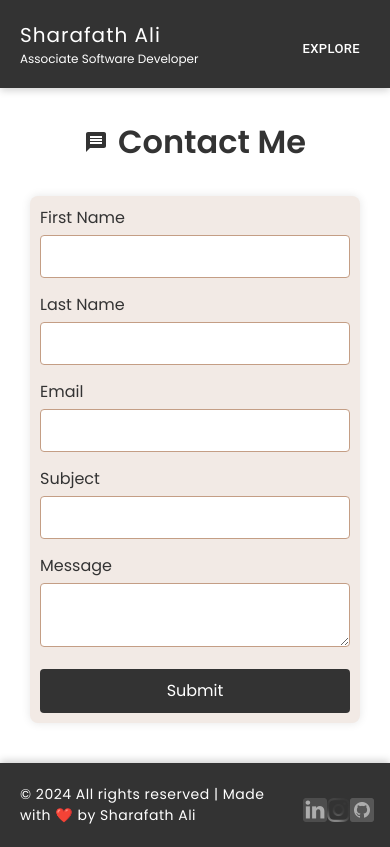
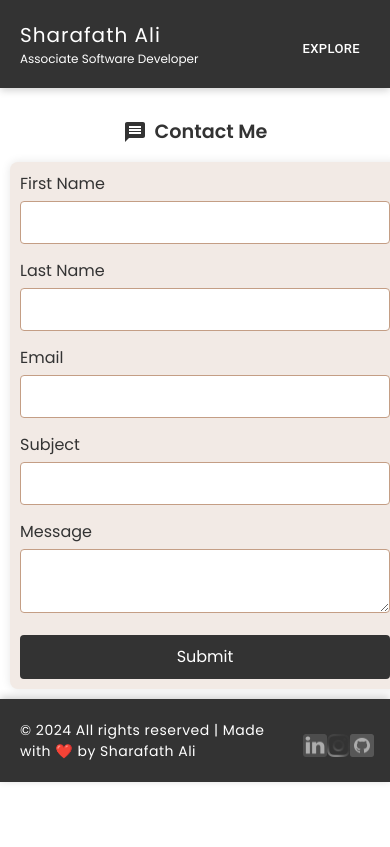
Before and after one commit to sharafath-ali/Personal-website, a React (Create React App) app: page /Contact in a window 390 px wide. Built offline with nearby package versions, Linux system fonts and the light colour scheme; a web font is replaced by a local one.

Commit message:
change in ui of contact

```diff
--- a/src/Css/Contact.css
+++ b/src/Css/Contact.css
@@ -1,28 +1,36 @@
-/* src/components/Contact.css */
-.contact-page {
-  min-height: 80vh;
-  display: flex;
-  flex-direction: column;
-  justify-content: center;
-  align-items: center;
-  padding: 20px;
-}
-
 .contact-header {
   display: flex;
   align-items: center;
-  font-size: 2rem;
+  justify-content: center;
+  font-size: 1.5rem;
   font-weight: bold;
   color: var(--dark-brown);
-  margin-bottom: 20px;
+  margin: 20px 0 20px;
+  /* Increased top margin for more space */
+  gap: 8px;
 }
 
 .contact-header p {
-  margin-left: 10px;
+  font-size: 1.5rem;
 }
 
-.contact-form-container {
-  width: 100%;
-  display: flex;
-  justify-content: center;
+.contact-header svg {
+  font-size: 1.8rem;
+  color: var(--dark-brown);
 }
+
+@media (max-width: 768px) {
+  .contact-header {
+    font-size: 1.2rem;
+    margin: 30px 0 15px;
+    /* Adjusted margin for smaller screens */
+  }
+
+  .contact-header svg {
+    font-size: 1.5rem;
+  }
+
+  .contact-header p {
+    font-size: 1.2rem;
+  }
+}
```
